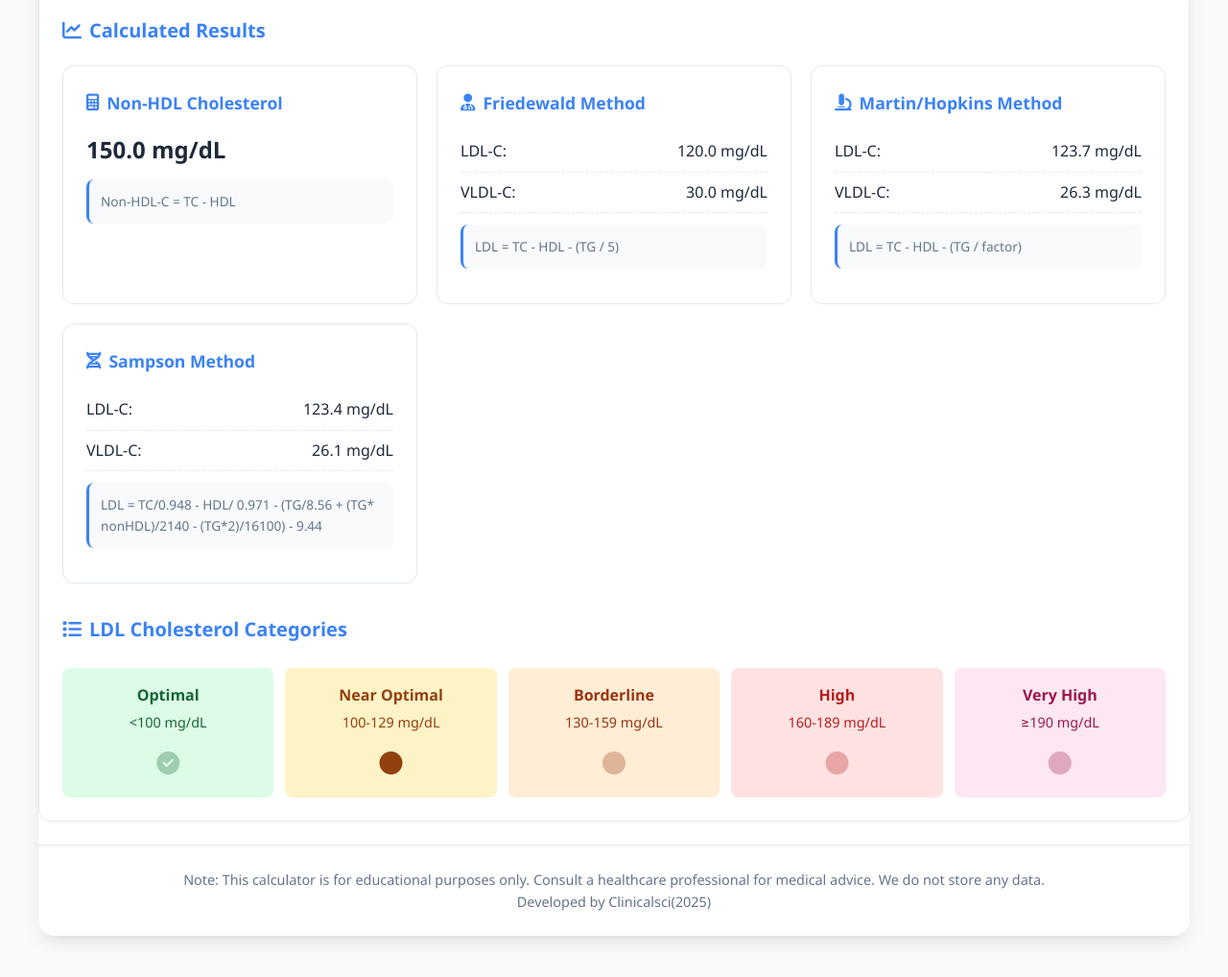
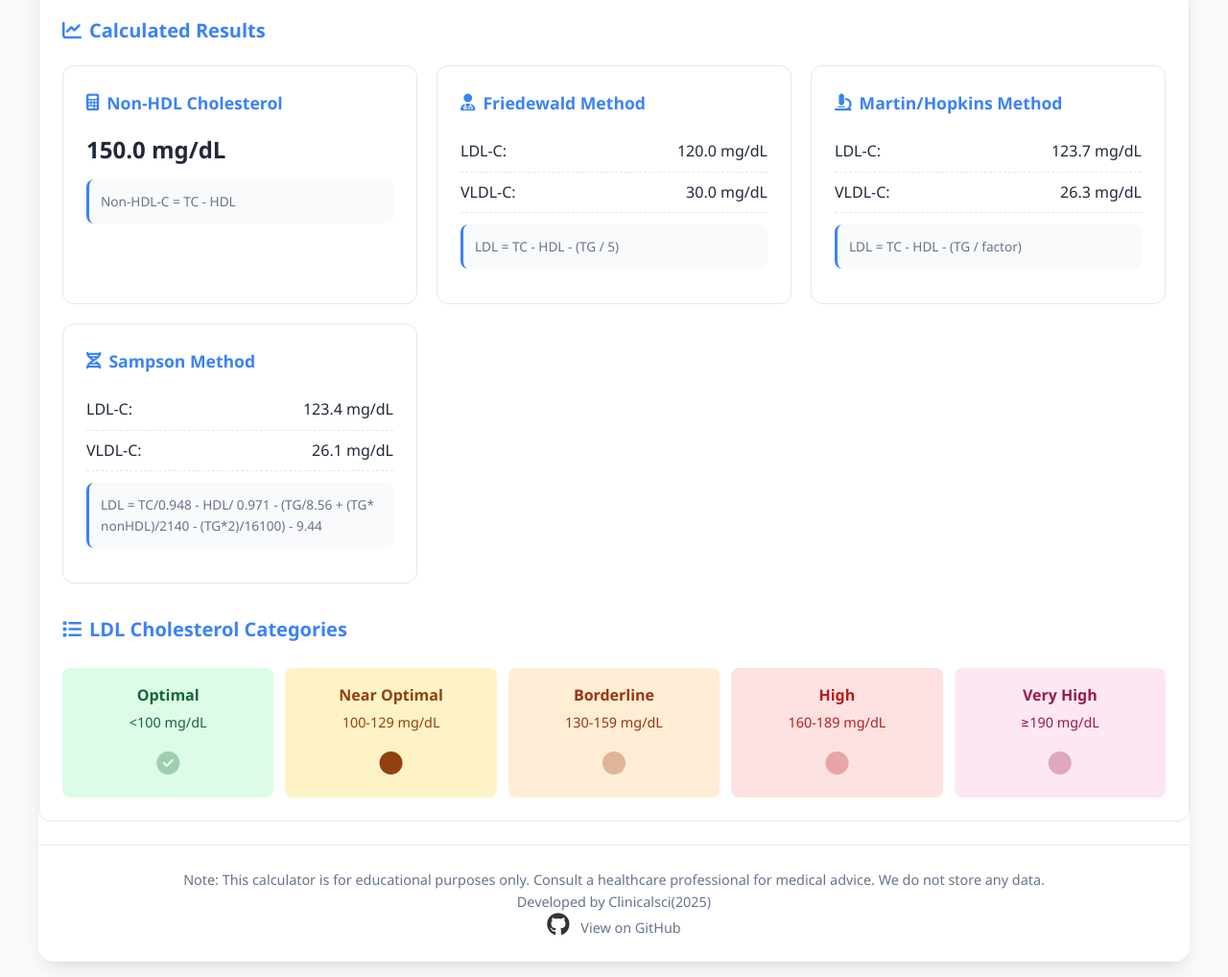
Before and after one commit to s4n7/ldl-calculator, a plain HTML site: page index.html in a window 1280 px wide. Shown: the part 526-1544 px from the top of the page at 96% size. Before the commit the page ends 1517 px from the top, so only its background shows below. Drawn offline with Linux system fonts and the light colour scheme.

Commit message:
Update index.html

```diff
--- a/index.html
+++ b/index.html
@@ -523,8 +523,12 @@
         </main>
 
         <footer>
-            <p>Note: This calculator is for educational purposes only. Consult a healthcare professional for medical advice. We 			do not store any data.</p>
-            <p class="mt-2">Developed by Clinicalsci(2025) </p>
+            <p>Note: This calculator is for educational purposes only. Consult a healthcare professional for medical advice. We do not store any data.</p>
+            <p class="mt-2"> Developed by Clinicalsci(2025) </p>
+            <p <a href="https://github.com/s4n7/ldl-calculator" target="_blank" rel="noopener noreferrer">
+      <i class="fab fa-github" style="font-size: 24px; color: #333; margin-right: 8px;"></i> View on GitHub
+    </a>
+  </p>
         </footer>
     </div>
 
```
